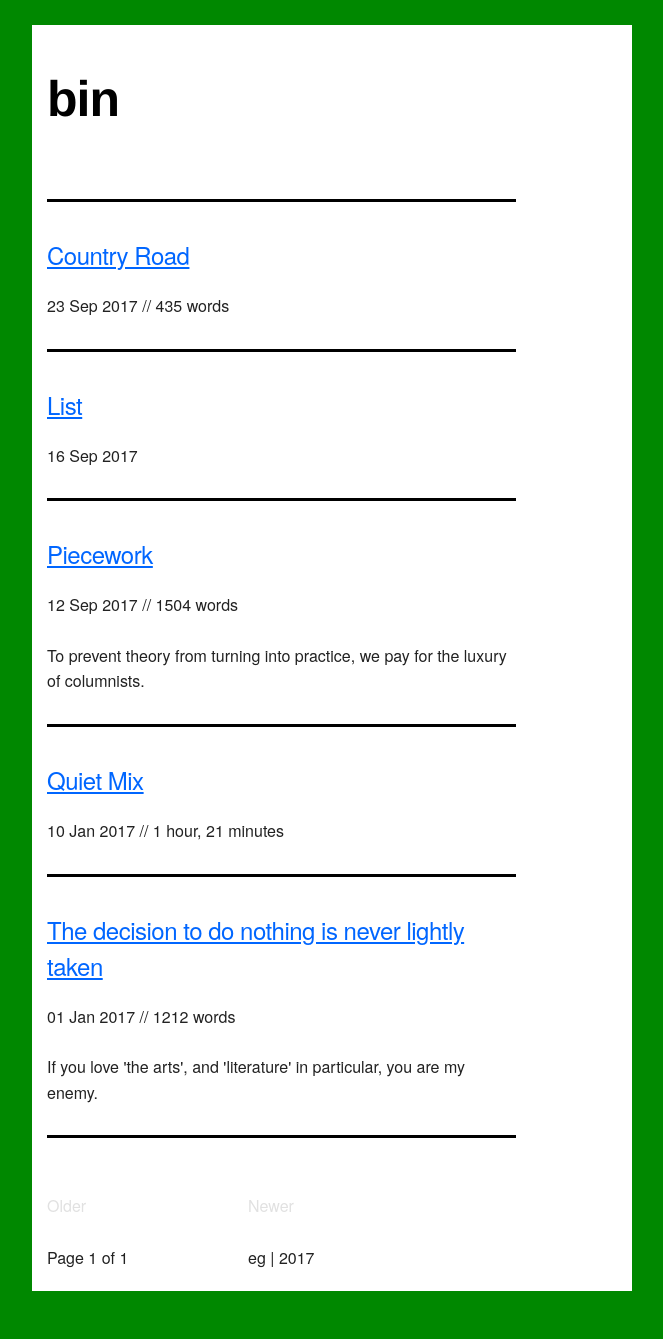
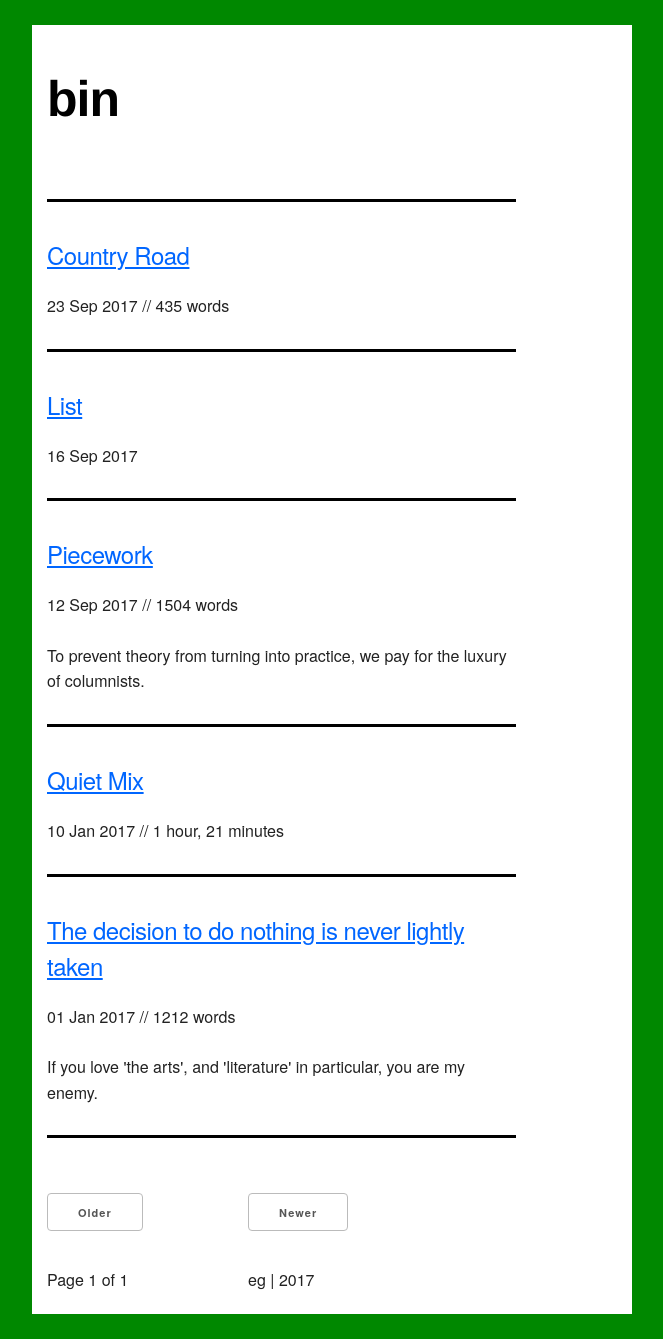
Before and after one commit to mt-trash/mt-trash.github.io, a Jekyll site: the page built from index.html, in a window 1280 px wide. Shown: the whole page, without its empty margins (308-971 px from the left). Built offline with Jekyll 4.4.1, drawn with Linux system fonts in a browser that asks for light colours; the list of posts is cut into pages by our own code; before the commit the page ends 1316 px from its top, so only the background shows below that.

Commit message:
test buttons

```diff
--- a/css/skeleton.css
+++ b/css/skeleton.css
@@ -204,7 +204,6 @@ input[type="button"] {
   font-weight: 600;
   line-height: 38px;
   letter-spacing: .1rem;
-  text-transform: uppercase;
   text-decoration: none;
   white-space: nowrap;
   background-color: transparent;
--- a/index.html
+++ b/index.html
@@ -23,14 +23,14 @@ title: Empty Trash
   {% if paginator.next_page %}
     <a href="{{ paginator.next_page_path }}">Older</a>
   {% else %}
-    <span class="inactive">Older</span>
+    <span class="button">Older</span>
   {% endif %}
   </div>
   <div class="four columns" style="margin-bottom: 1%">
   {% if paginator.previous_page %}
     <a href="{{ paginator.previous_page_path }}">Newer</a>
   {% else %}
-    <span class="inactive">Newer</span>
+    <span class="button">Newer</span>
   {% endif %}
   </div>
 </div>
```
